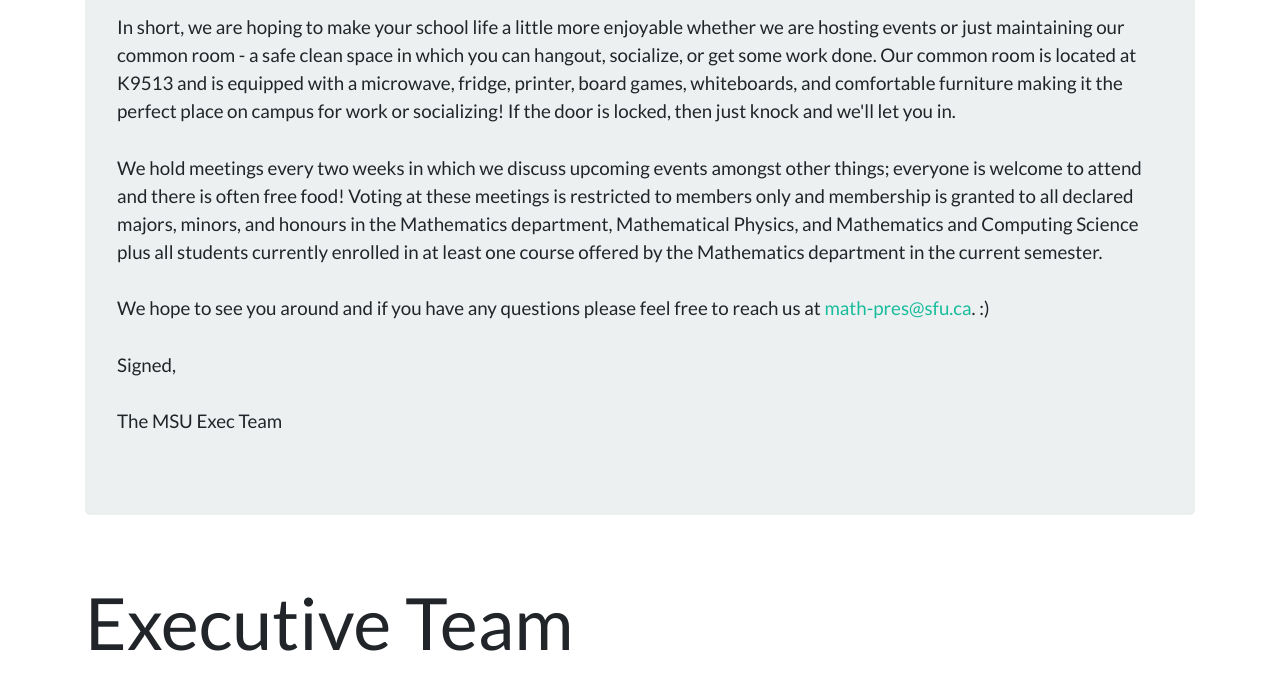
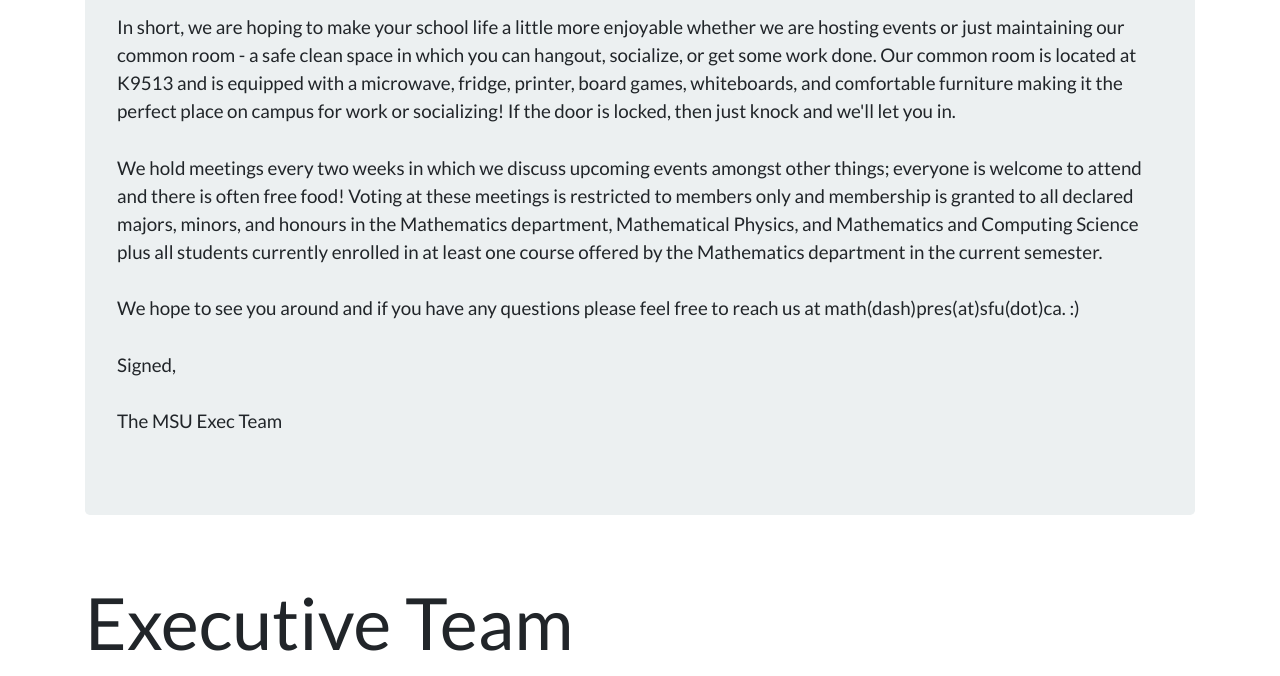
Before and after one commit to sfumsu/sfumsu.github.io, a plain HTML site: page index.html in a window 1280 px wide. Shown: the part 899-1575 px from the top of the page. Drawn offline with Linux system fonts and the light colour scheme.

Commit message:
modified:   index.html

```diff
--- a/index.html
+++ b/index.html
@@ -65,7 +65,7 @@
                     <br><br>
                     We hold meetings every two weeks in which we discuss upcoming events amongst other things; everyone is welcome to attend and there is often free food! Voting at these meetings is restricted to members only and membership is granted to all declared majors, minors, and honours in the Mathematics department, Mathematical Physics, and Mathematics and Computing Science plus all students currently enrolled in at least one course offered by the Mathematics department in the current semester.
                     <br><br>
-                    We hope to see you around and if you have any questions please feel free to reach us at <a href="mailto:math-pres@sfu.ca">math-pres@sfu.ca</a>. :)
+                    We hope to see you around and if you have any questions please feel free to reach us at math(dash)pres(at)sfu(dot)ca. :)
                     <br><br>
                     Signed,
                     <br><br>
```
